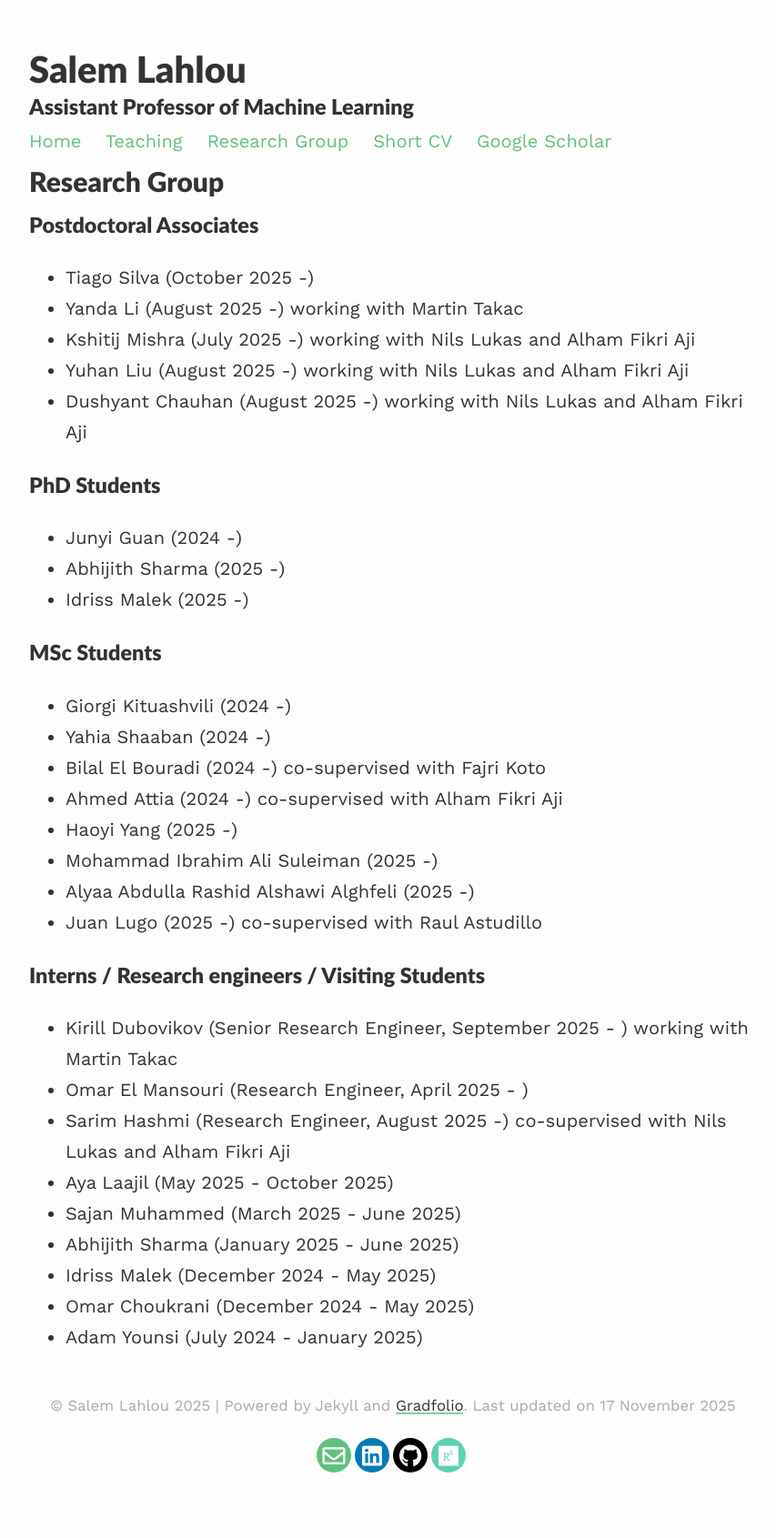
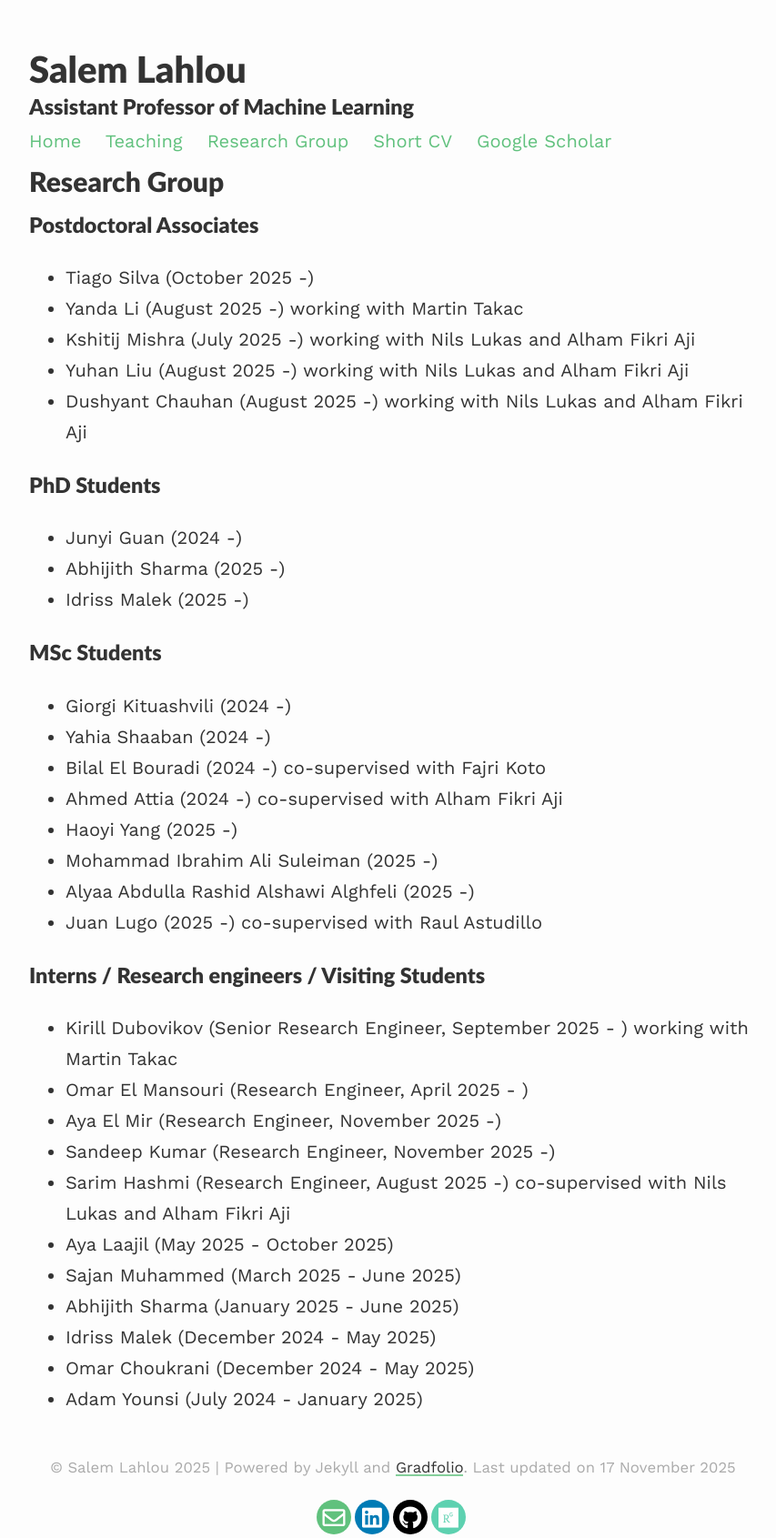
Before and after one commit to saleml/saleml.github.io, a Jekyll site: the page built from research-group.md, in a window 1280 px wide. Shown: the whole page at 91% size, without its empty margins (208-1061 px from the left). Built offline with Jekyll 4.4.1, drawn with Linux system fonts in a browser that asks for light colours; nearby versions of some CDN libraries; our own code applies the rules of GitHub Pages for plain Markdown files; before the commit the page ends 1623 px from its top, so only the background shows below that.

Commit message:
Update research-group.md to include new research engineers Aya El Mir and Sandeep Kumar, both starting in November 2025, enhancing the team's composition.

```diff
--- a/research-group.md
+++ b/research-group.md
@@ -33,6 +33,8 @@ published: true
 ### Interns / Research engineers / Visiting Students
 *   Kirill Dubovikov (Senior Research Engineer, September 2025 - ) working with Martin Takac
 *   Omar El Mansouri (Research Engineer, April 2025 - )
+*   Aya El Mir (Research Engineer, November 2025 -)
+*   Sandeep Kumar (Research Engineer, November 2025 -)
 *   Sarim Hashmi (Research Engineer, August 2025 -) co-supervised with Nils Lukas and Alham Fikri Aji
 *   Aya Laajil (May 2025 - October 2025)
 *   Sajan Muhammed (March 2025 - June 2025)
```
Also changed, not shown: 1 other file.
